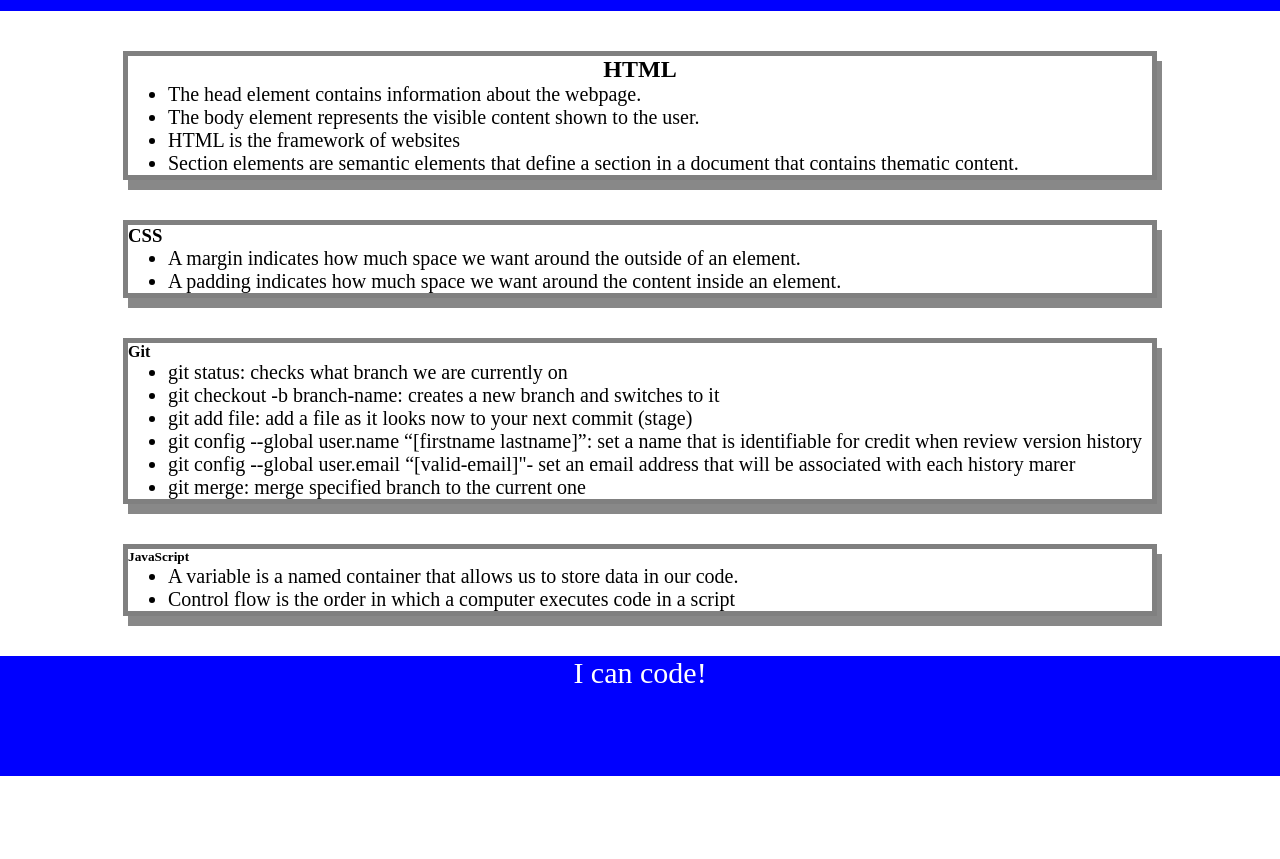
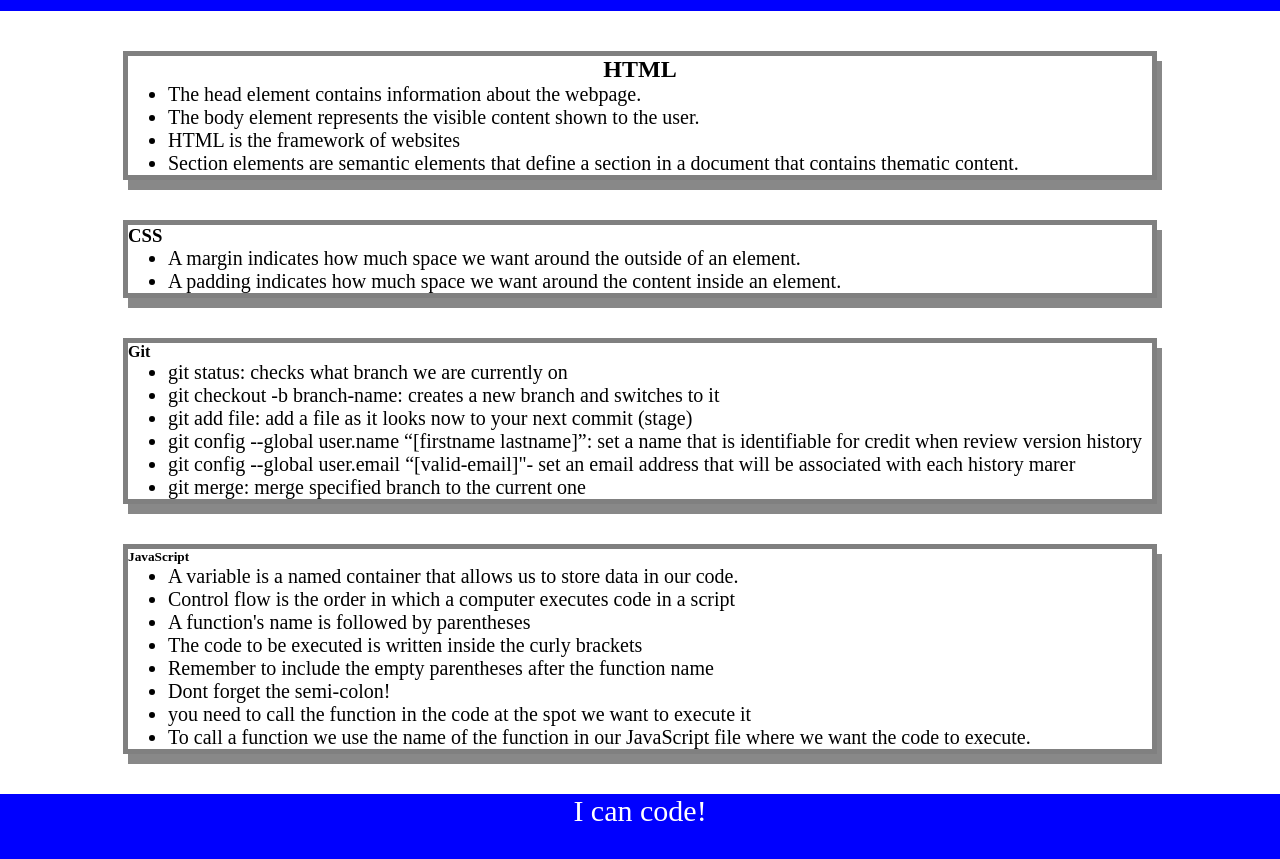
Before and after one commit to billyboycode/prework-study-guide, a plain HTML site: page index.html in a window 1280 px wide. Shown: the part 109-968 px from the top of the page. Before the commit the page ends 885 px from the top, so only its background shows below. Drawn offline with Linux system fonts and the light colour scheme.

Commit message:
added info to page

```diff
--- a/index.html
+++ b/index.html
@@ -51,6 +51,12 @@
         <ul>
           <li>A variable is a named container that allows us to store data in our code.</li>
           <li>Control flow is the order in which a computer executes code in a script</li>
+          <li>A function's name is followed by parentheses</li>
+          <li>The code to be executed is written inside the curly brackets</li>
+          <li>Remember to include the empty parentheses after the function name</li>
+          <li>Dont forget the semi-colon!</li>
+          <li>you need to call the function in the code at the spot we want to execute it</li>
+          <li>To call a function we use the name of the function in our JavaScript file where we want the code to execute.</li>
         </ul>
       </section>
 
```
